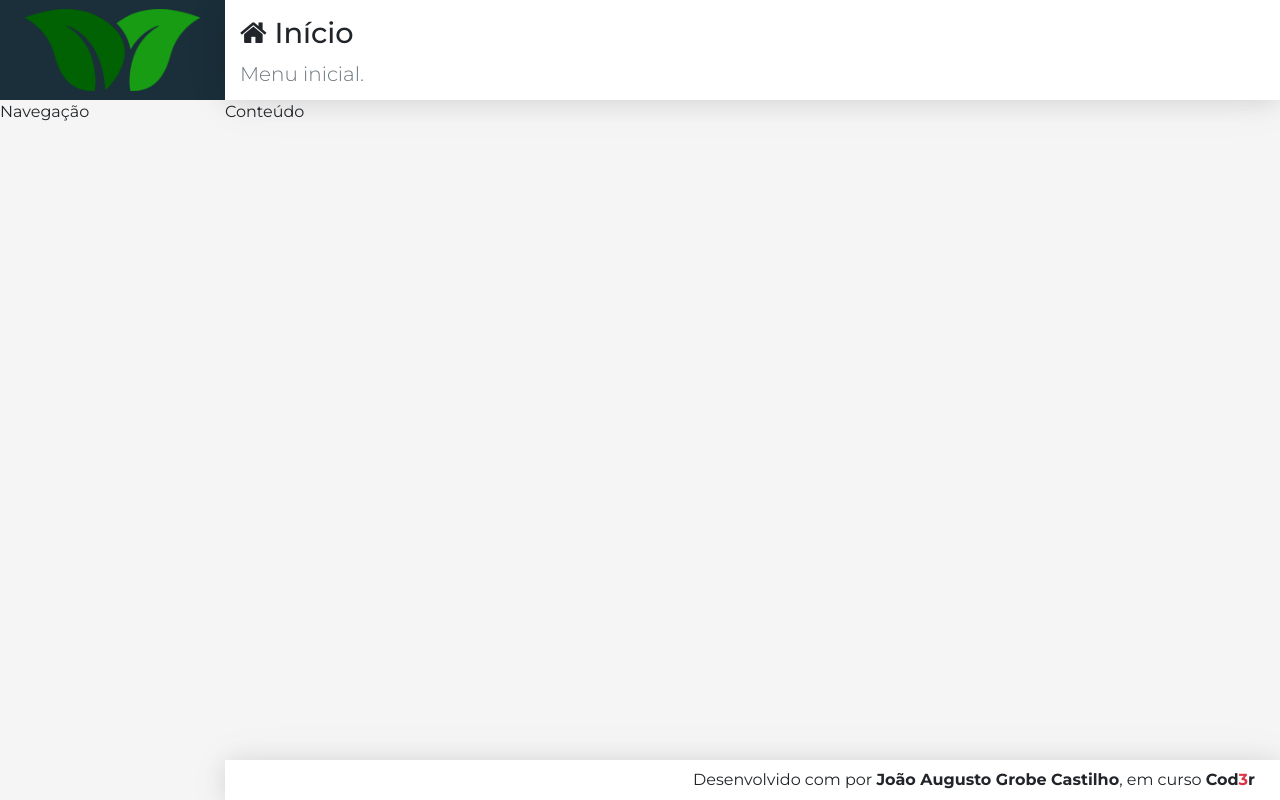
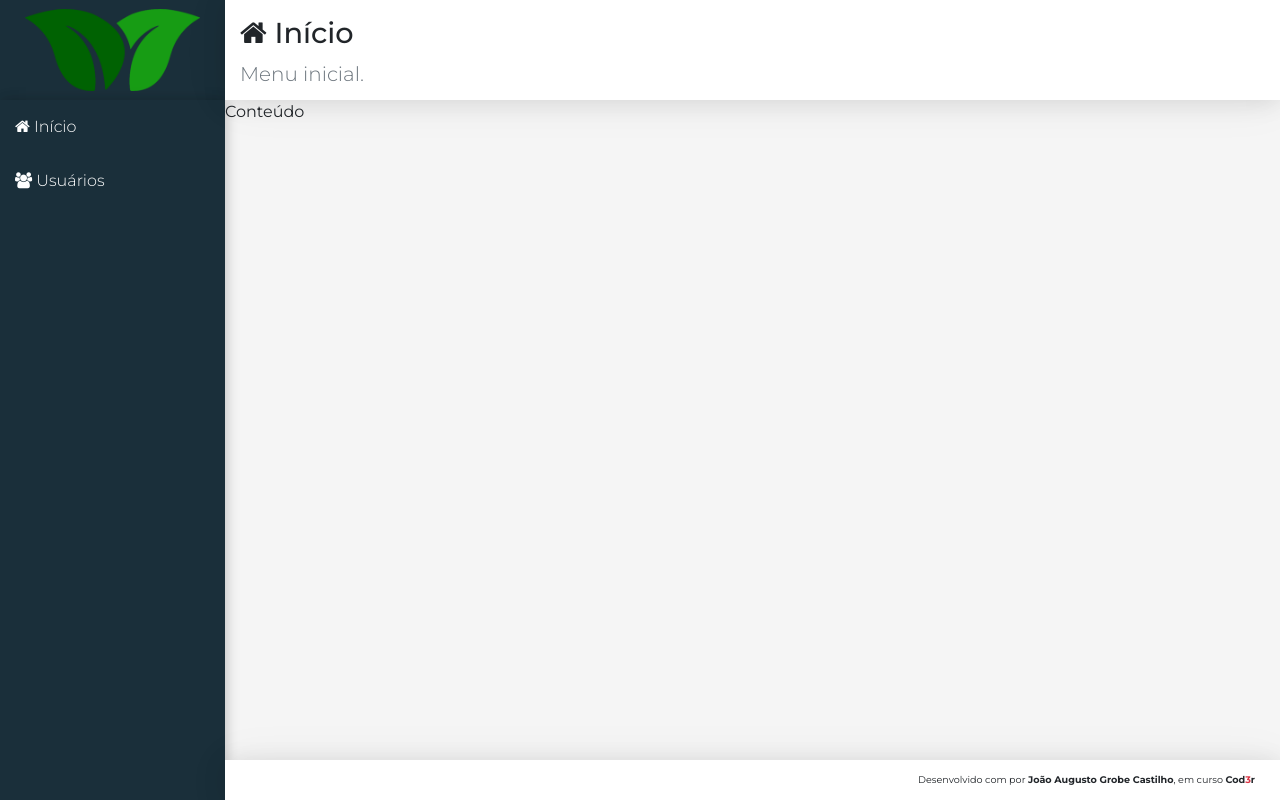
Before and after one commit to joaoaugustogrobe/React-Crud, a React (Create React App) app in the folder frontend/: page / in a window 1280 px wide. Built offline with nearby package versions, Linux system fonts and the light colour scheme.

Commit message:
Style - Nav
Definindo style do component Nav
Alterado tamanho de fonte do footer

```diff
--- a/frontend/src/components/template/Footer.css
+++ b/frontend/src/components/template/Footer.css
@@ -4,5 +4,6 @@
     justify-content: flex-end;
     padding: 0px 25px;
     background-color: #fff;
-    box-shadow: var(--shadow)
+    box-shadow: var(--shadow);
+    font-size: 0.6em;
 }
--- a/frontend/src/components/template/Nav.css
+++ b/frontend/src/components/template/Nav.css
@@ -0,0 +1,18 @@
+aside.menu-area{
+    background-color: var(--bg-dark);
+    box-shadow:
+        2px 0 10px 0 rgba(0,0,0,0.12),
+        2px 0 15px 0 rgba(0,0,0,0.09)
+}
+
+.menu a{
+    display: block;
+    text-decoration: none;
+    color: #fff;
+    padding: 15px;
+    font-weight: 300;
+}
+
+.menu a:hover{
+    background: linear-gradient(135deg, #10690D 0%, #1ECC1A 100%)
+}
--- a/frontend/src/components/template/Nav.jsx
+++ b/frontend/src/components/template/Nav.jsx
@@ -3,5 +3,13 @@
 
 export default props =>
     <aside className="menu-area">
-        Navegação
+        <nav className="menu">
+            {/* Nav-item jsx   Refatorar !? */}
+            <a href="#/">
+                <i className="fa fa-home"></i> Início
+            </a>
+            <a href="#/users">
+                <i className="fa fa-users"></i> Usuários
+            </a>
+        </nav>
     </aside>
```
